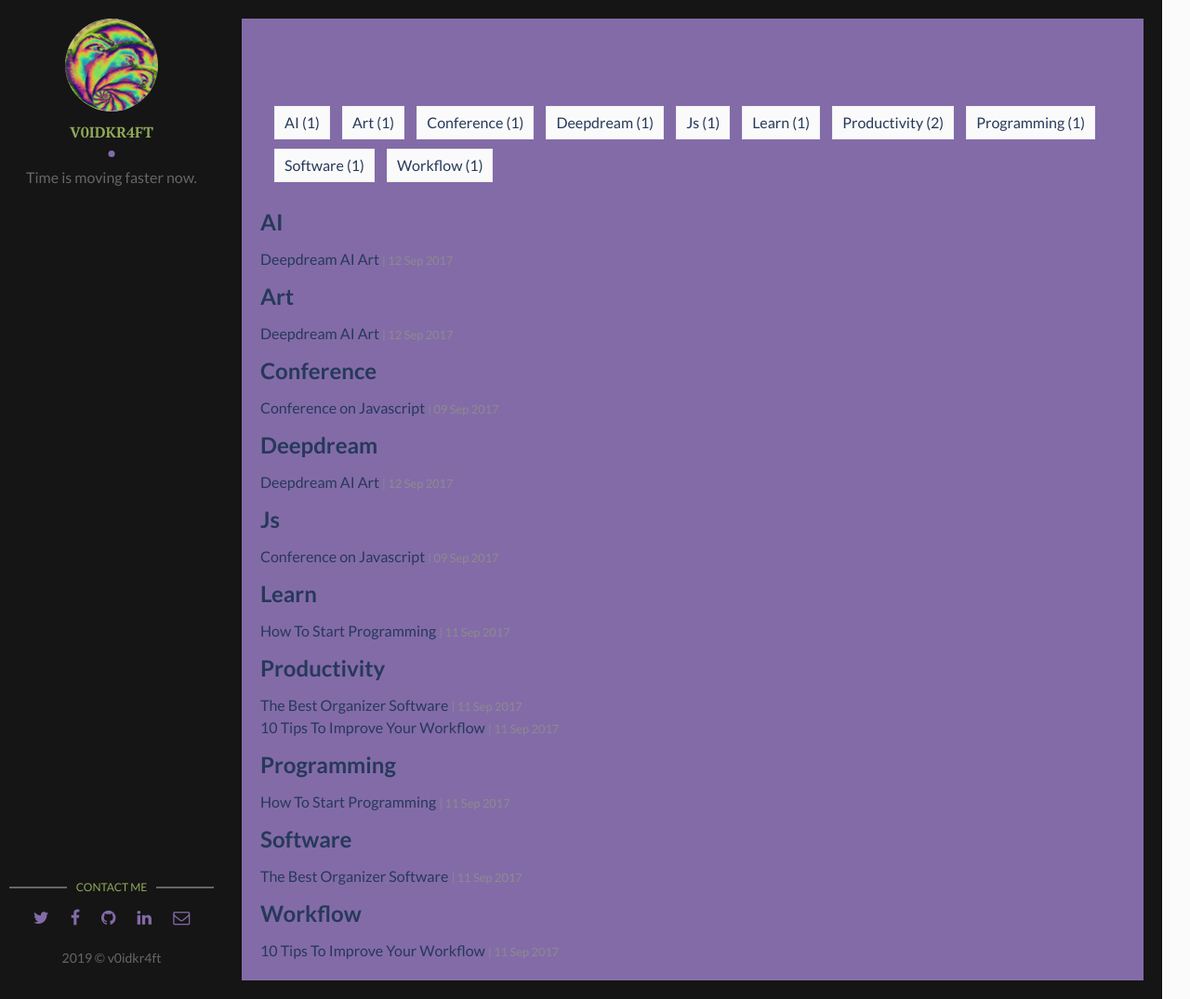
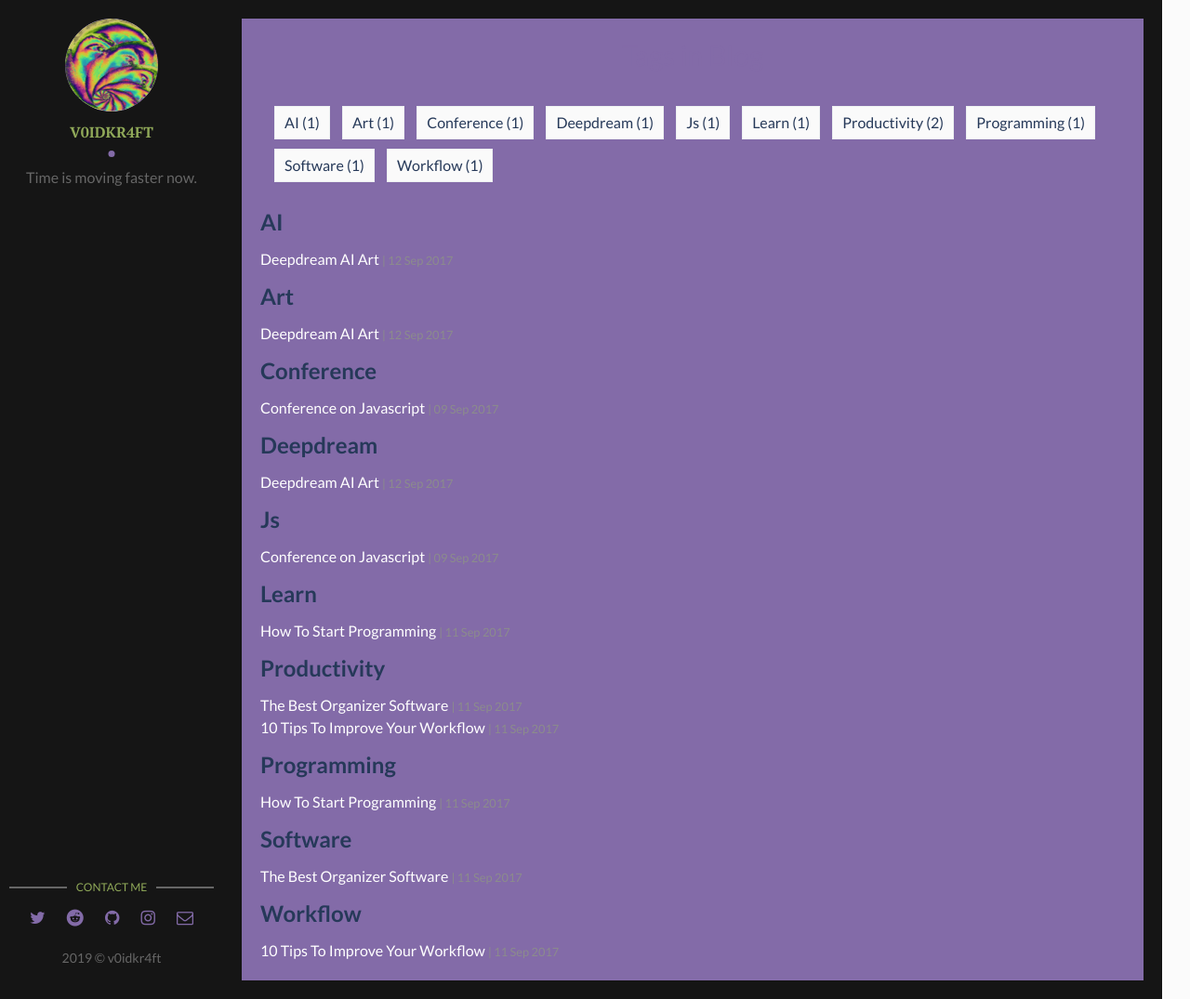
Before and after one commit to v0idkr4ft/v0idkr4ft.github.io, a Jekyll site: the page built from tags.html, in a window 1280 px wide and 1075 px high. Shown: the whole window at 93% size. Built offline with Jekyll 4.4.1, drawn with Linux system fonts in a browser that asks for light colours.

Commit message:
fixed social icons

```diff
--- a/_config.yml
+++ b/_config.yml
@@ -13,9 +13,9 @@
 author-img: facemlt.gif # add your photo
 about-author: Time is moving faster now. # add description
 social-twitter: v0idkr4ft # add your Twitter handle
-#social-facebook: # add your Facebook handle
+social-reddit: v0idkr4ft # add your Facebook handle
 social-github: v0idkr4ft # add your Github handle
-#social-linkedin: # add your Linkedin handle
+social-instagram: v0idkr4ft # add your Linkedin handle
 social-email: sage@v0idkr4ft.com # add your Email address
 
 # Disqus
--- a/_layouts/main.html
+++ b/_layouts/main.html
@@ -21,20 +21,20 @@
         {% else %}
           <li><a href="https://twitter.com/artemsheludko_" target="_blank"><i class="fa fa-twitter" aria-hidden="true"></i></a></li>
         {% endif %}
-        {% if site.social-facebook %}
-          <li><a href="https://facebook.com/{{ site.social-facebook }}" target="_blank"><i class="fa fa-facebook" aria-hidden="true"></i></a></li>
+        {% if site.social-reddit %}
+          <li><a href="https://reddit.com/user/{{ site.social-reddit }}" target="_blank"><i class="fa fa-reddit" aria-hidden="true"></i></a></li>
         {% else %}
-          <li><a href="https://facebook.com/" target="_blank"><i class="fa fa-facebook" aria-hidden="true"></i></a></li>
+          <li><a href="https://reddit.com/" target="_blank"><i class="fa fa-reddit" aria-hidden="true"></i></a></li>
         {% endif %}
         {% if site.social-github %}
           <li class="github"><a href="http://github.com/{{site.social-github}}" target="_blank"><i class="fa fa-github"></i></a></li>
         {% else %}
           <li class="github"><a href="http://github.com/" target="_blank"><i class="fa fa-github" aria-hidden="true"></i></a></li>
         {% endif %}
-        {% if site.social-linkedin %}
-          <li class="linkedin"><a href="https://in.linkedin.com/in/{{site.social-linkedin}}" target="_blank"><i class="fa fa-linkedin"></i></a></li>
+        {% if site.social-instagram %}
+          <li><a href="https://instagram.com/{{site.social-instagram}}" target="_blank"><i class="fa fa-instagram"></i></a></li>
         {% else %}
-          <li class="linkedin"><a href="https://in.linkedin.com/" target="_blank"><i class="fa fa-linkedin" aria-hidden="true"></i></a></li>
+          <li><a href="https://instagram.com/" target="_blank"><i class="fa fa-instagram" aria-hidden="true"></i></a></li>
         {% endif %}
         {% if site.social-email %}
           <li class="email"><a href="mailto:{{site.social-email}}"><i class="fa fa-envelope-o"></i></a></li>
--- a/assets/css/main.css
+++ b/assets/css/main.css
@@ -98,11 +98,18 @@
  */
 a {
   background-color: transparent;
+  color: #836ba8;
   /* 1 */
   -webkit-text-decoration-skip: objects;
   /* 2 */
 }
+/** link hovers
+------------------------------------------------------------------------------
+*/
+a:hover {
+  color: #90a959;
 
+}
 /**
  * 1. Remove the bottom border in Chrome 57- and Firefox 39-.
  * 2. Add the correct text decoration in Chrome, Edge, IE, Opera, and Safari.
@@ -1363,7 +1370,7 @@
 
 .tag-list span a {
   text-decoration: none;
-  color: #263959;
+  color: #fff;
 }
 
 .tag-list span a:hover {
--- a/assets/css/scss/parts/_post-page.scss
+++ b/assets/css/scss/parts/_post-page.scss
@@ -82,7 +82,7 @@
       margin-left: 5px;
       color: $dark-blue;
       text-transform: uppercase;
-      border: 1px solid $dark-blue;
+      border: 1px solid $green;
       &:hover {
         text-decoration: underline;
       }
```
Also changed, not shown: assets/css/scss/parts/_tag.scss (+4 -4 lines).
